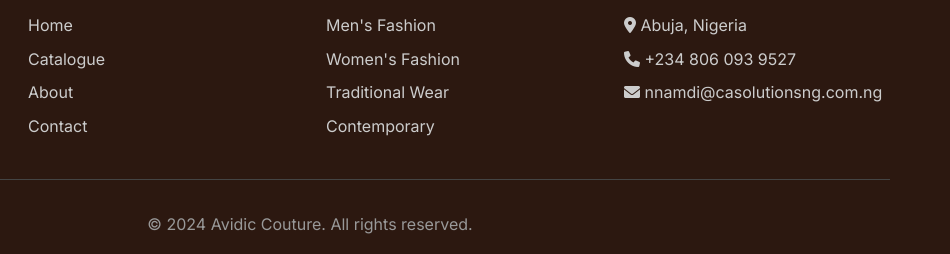
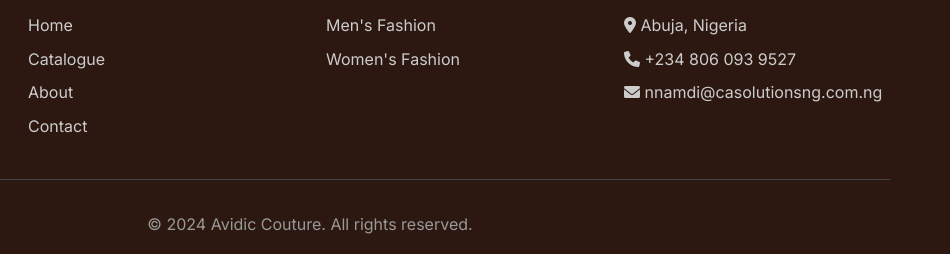
Before and after one commit to nekwueme2/avidic-couture, a plain HTML site: page index.html in a window 1280 px wide. Shown: the part 4459-4713 px from the top of the page, 330-1280 px from the left. Drawn offline with nearby package versions, Linux system fonts and the light colour scheme.

Commit message:
Footer Collections edit

```diff
--- a/index.html
+++ b/index.html
@@ -240,8 +240,6 @@
                     <ul>
                         <li><a href="#">Men's Fashion</a></li>
                         <li><a href="#">Women's Fashion</a></li>
-                        <li><a href="#">Traditional Wear</a></li>
-                        <li><a href="#">Contemporary</a></li>
                     </ul>
                 </div>
                 <div class="footer-section">
```
